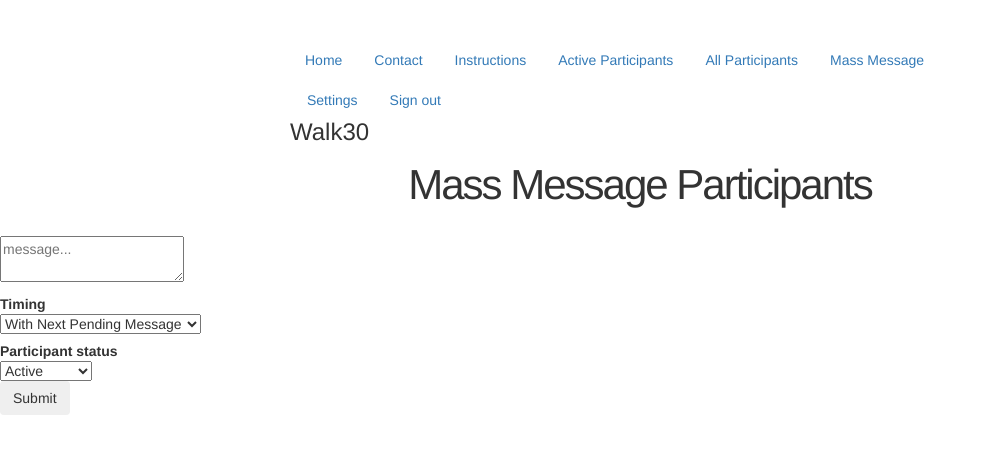
After one commit to ianblu1/walk30Experiment, a Rails app: page /participants/mass_message in a window 1280 px wide. The commit adds this page. Shown: the top 454 px of the page, without its empty margins (0-987 px from the left). Run offline with Rails 7, Linux system fonts and the light colour scheme; the visitor is signed in with stand-in values (Sample User, id 1); style sheets or scripts are compiled from the project's sources; parts of the project's set-up code (start-up, migrations or seed data) failed here and were passed over; some libraries are stand-ins or nearby versions.

Commit message:
Fixes autoflag, adds mass messaging feature

```diff
--- a/app/controllers/participants_controller.rb
+++ b/app/controllers/participants_controller.rb
@@ -53,6 +53,39 @@ class ParticipantsController < ApplicationController
     redirect_to request.referer
   end
 
+  def mass_message
+    medium = Message::TEST
+    content = params[:content]
+    status = params[:participant_status]
+    timing = params[:timing]
+    if status and timing and content and content.length > 0 and params[:submit] == "schedule_message"
+      Participant.find_all_by_status(status).each do |p|
+        Time.zone = "Pacific Time (US & Canada)"
+        case timing
+        when "with_next_pending_message"
+          time = p.messages.find_all_by_status(Message::PENDING).map {|m| m.scheduled_at}.min
+        when "next_noon_local"
+          tString = (DateTime.tomorrow-24*60*60).to_s + " 12:00 " + p.time_zone_long
+          time = DateTime.strptime(tString, '%Y-%m-%d %k:%M %Z')
+          while time < DateTime.now
+            time += 24*60*60
+          end
+        when "tomorrow_noon_local"
+          tString = DateTime.tomorrow.to_s + " 12:00 " + p.time_zone_long
+          time = DateTime.strptime(tString, '%Y-%m-%d %k:%M %Z')
+        when "in_15_minutes"
+          time = DateTime.now + 15.0/(24*60)
+        end
+        puts time
+        if time
+          message = p.messages.build(medium:medium,status:Message::PENDING,content:content, scheduled_at:time)
+          message.save
+        end
+      end
+      redirect_to active_participants_path
+    end
+  end
+
   def setNextReminders
     Participant.find_all_by_status(Participant::ACTIVE).each {|p| p.setNextReminderMessage}
     redirect_to request.referer
--- a/app/models/message.rb
+++ b/app/models/message.rb
@@ -72,9 +72,11 @@ class Message < ActiveRecord::Base
       ms = self.participant.messages.select {|m| m.sent_at and m.sent_at> self.sent_at}
       if self.delivered?
         upper_time = ms.select{|m| m.delivered? and m.sent_at}.map{|m| m.sent_at}.min
+        upper_time = Time.now if not upper_time
         ms.select {|m| m.sent_at and m.sent_at < upper_time and m.received?}
       elsif self.received?
         upper_time = ms.select{|m| m.received? and m.sent_at}.map{|m| m.sent_at}.min
+        upper_time = Time.now if not upper_time
         ms.select {|m| m.sent_at and m.sent_at < upper_time and m.delivered?}
       end
     end
--- a/app/views/layouts/_header.html.erb
+++ b/app/views/layouts/_header.html.erb
@@ -6,6 +6,7 @@
         	<% if user_signed_in? %>
         		<li><%= link_to "Active Participants", active_participants_path %></li>
         		<li><%= link_to "All Participants", participants_path %></li>
+        		<li><%= link_to "Mass Message", mass_message_participants_path %></li>
         		<li><%= link_to "Settings", edit_user_registration_path %></li>
                 <li class="divider"></li>
                 <li>
--- /dev/null
+++ b/app/views/participants/mass_message.html.haml
@@ -0,0 +1,24 @@
+%h1 Mass Message Participants
+
+%form.form-horizontal.offset2{action:mass_message_participants_path,method:"get"}
+	.control-group
+		.controls
+			%textarea{name:"content",id:"content",placeholder:"message...",rows:2}
+	.control-group
+		%label.control-label{for:"timing"} Timing
+		.controls
+			%select{name:"timing",id:"timing"}
+				%option{value:"with_next_pending_message"} With Next Pending Message
+				%option{value:"next_noon_local"} At the next noon, local time
+				%option{value:"tomorrow_noon_local"} Tomorrow at noon, local time
+				%option{value:"in_15_minutes"} In 15 minutes
+	.control-group
+		%label.control-label{for:"participant_status"} Participant status
+		.controls
+			%select{name:"participant_status",id:"participant_status"}
+				%option{value:Participant::ACTIVE} Active
+				%option{value:Participant::PENDING} Pending
+				%option{value:Participant::TERMINATED} Terminated
+	.control-group
+		.controls
+			%button.btn{type:"submit",name:"submit",value:"schedule_message"} Submit
--- a/config/routes.rb
+++ b/config/routes.rb
@@ -9,6 +9,7 @@ Walk30Experiment::Application.routes.draw do
     collection do
       get :active
       put :setNextReminders
+      get :mass_message
     end
     member do
       post :deliverMessage
```
Also changed, not shown: app/models/daily_reminder/daily_reminder_message.rb (+8 -4 lines).
